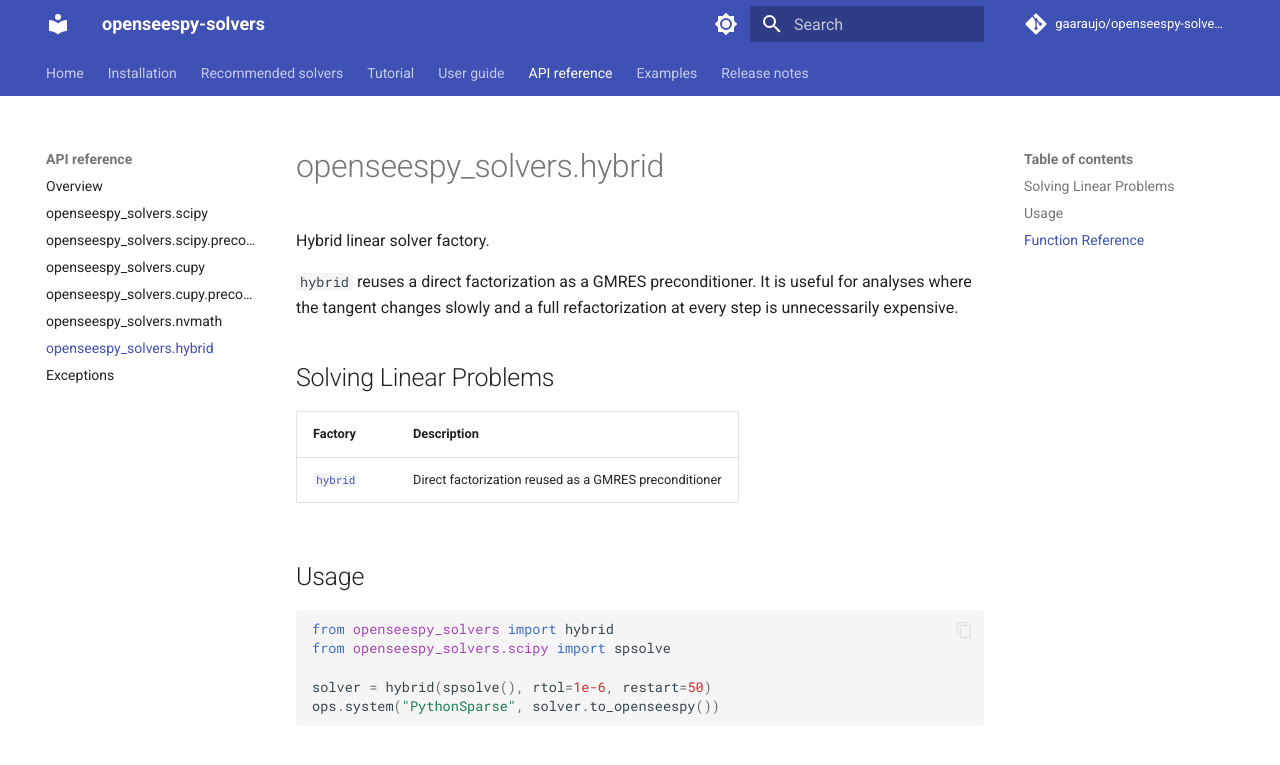
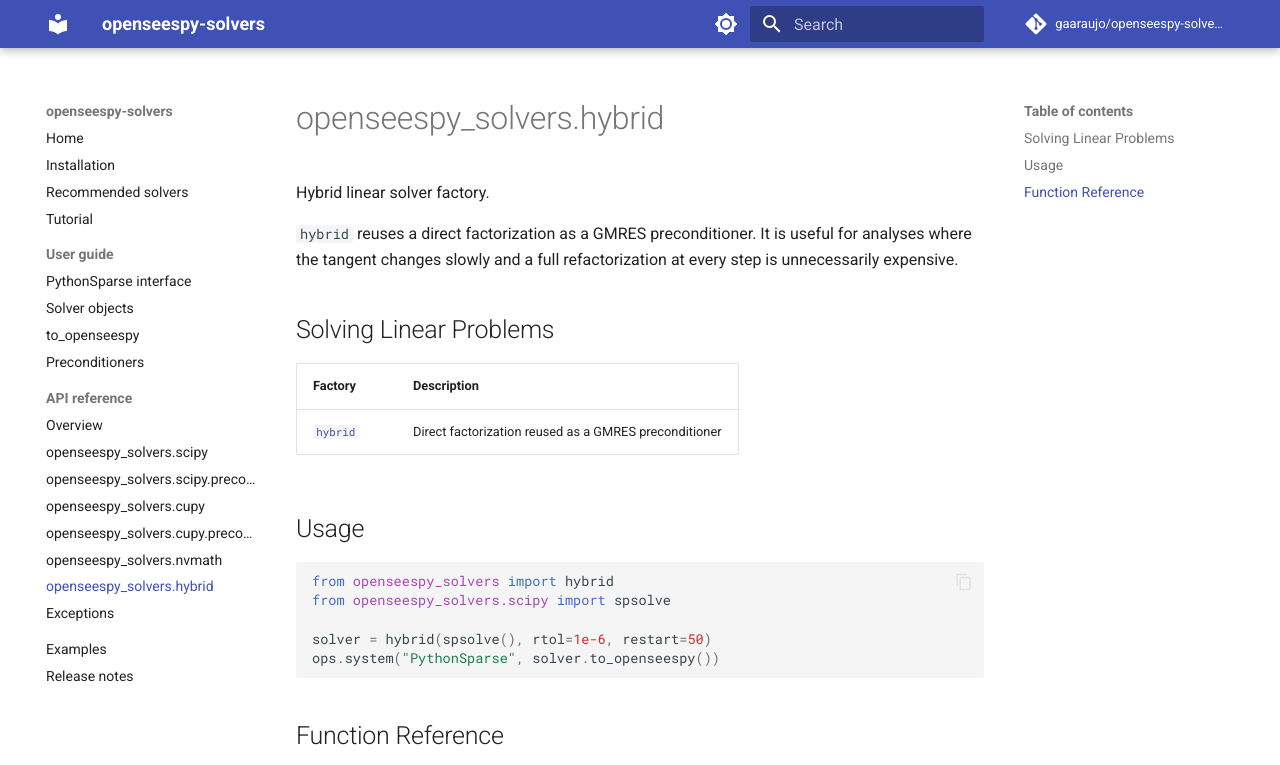
Before and after one commit to sahilkur36/openseespy-solvers, an MkDocs documentation site: the page built from docs/api/hybrid.md, in a window 1280 px wide and 1005 px high, cut to the strip 0-765 px from the top of the window. Built offline with MkDocs 1.6.1 and Material for MkDocs 9.7.7, drawn with Linux system fonts in a browser that asks for light colours; comment, search, counter and statistics services are not loaded; some of the changed lines change nothing that is shown.

Commit message:
Fix RTD canonical URLs and unify docs navigation.
Use READTHEDOCS_CANONICAL_URL for site_url so version-prefixed links resolve
correctly on stable/latest. Drop navigation.tabs for a consistent sidebar.

```diff
--- a/docs/api/hybrid.md
+++ b/docs/api/hybrid.md
@@ -10,7 +10,7 @@ unnecessarily expensive.
 
 | Factory | Description |
 |---------|-------------|
-| [`hybrid`](#openseespy_solvers.hybrid) | Direct factorization reused as a GMRES preconditioner |
+| [`hybrid`](#openseespy_solvers.hybrid.hybrid) | Direct factorization reused as a GMRES preconditioner |
 
 ## Usage
 
--- a/mkdocs.yml
+++ b/mkdocs.yml
@@ -1,6 +1,7 @@
 site_name: openseespy-solvers
 site_description: SciPy-style PythonSparse solvers for OpenSeesPy
-site_url: https://openseespy-solvers.readthedocs.io/
+# RTD sets READTHEDOCS_CANONICAL_URL (e.g. …/en/stable/) so internal links keep the version prefix.
+site_url: !ENV [READTHEDOCS_CANONICAL_URL, 'http://127.0.0.1:8000/']
 repo_url: https://github.com/gaaraujo/openseespy-solvers
 repo_name: gaaraujo/openseespy-solvers
 
@@ -23,7 +24,6 @@ theme:
         icon: material/brightness-4
         name: Switch to light mode
   features:
-    - navigation.tabs
     - navigation.sections
     - navigation.expand
     - content.code.copy
```
